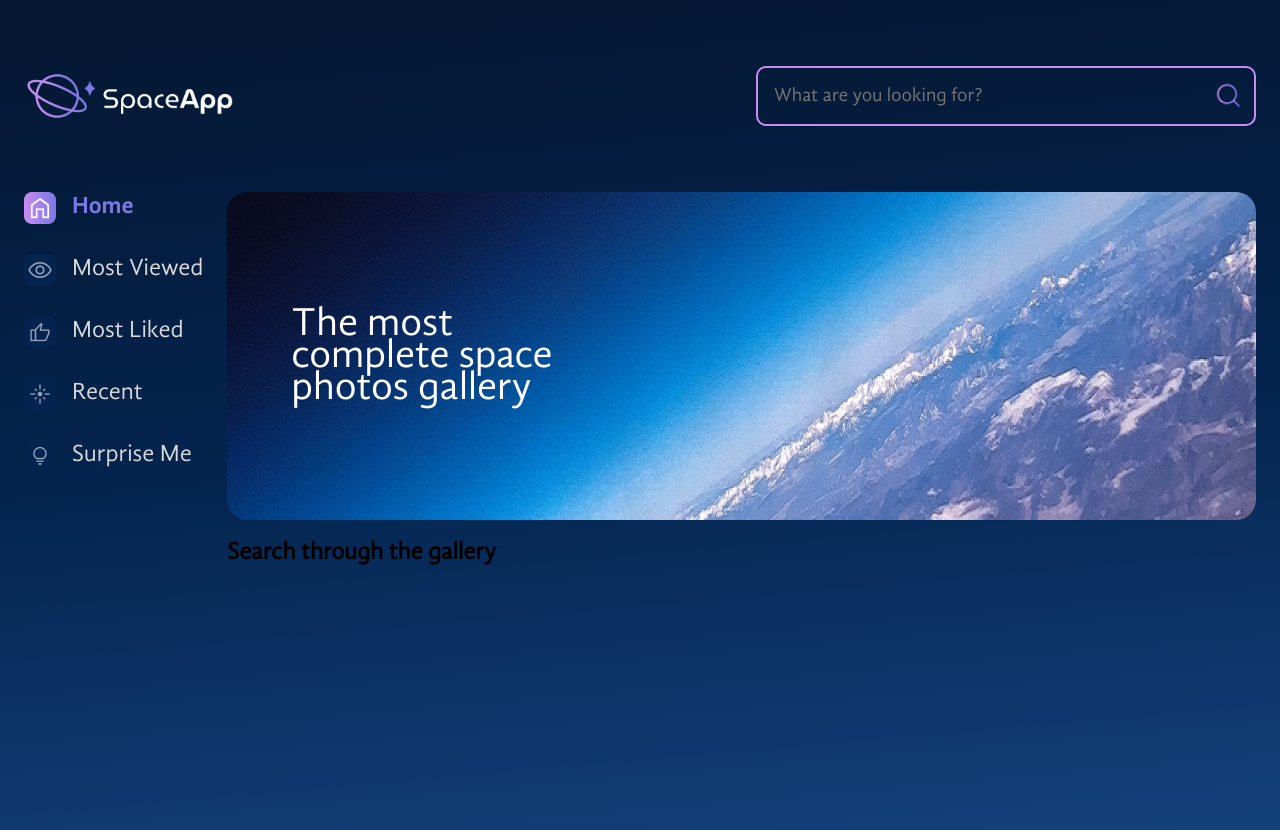
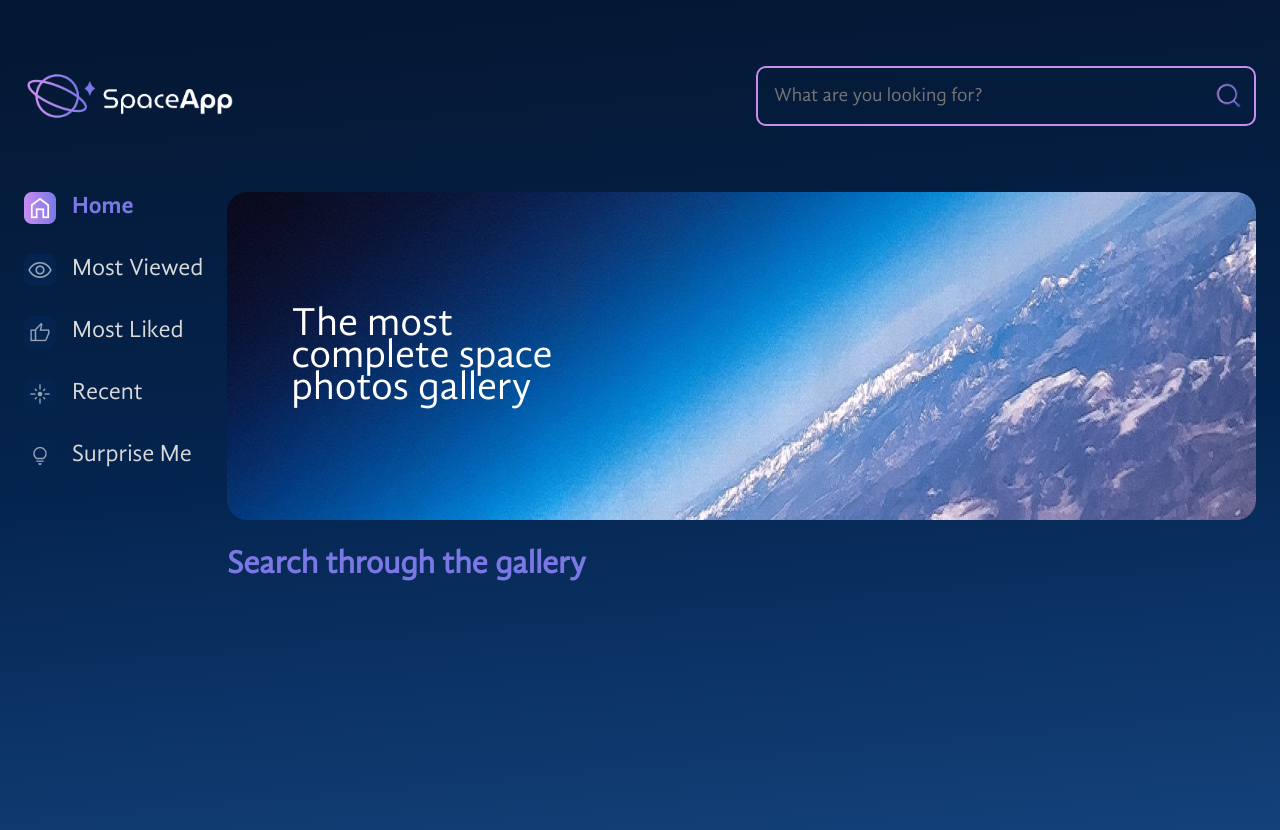
Before and after one commit to AbrahamOliden/react-space, a React (Vite) app: page / in a window 1280 px wide. Shown: the top 830 px of the page. Built offline with nearby package versions, Linux system fonts and the light colour scheme.

Commit message:
import Title component

```diff
--- a/src/components/Gallery/index.jsx
+++ b/src/components/Gallery/index.jsx
@@ -1,8 +1,9 @@
 import styled from "styled-components";
+import Title from "../Title";
 
 function Gallery() {
     return (
-        <h2>Search through the gallery</h2>
+        <Title>Search through the gallery</Title>
     );
 };
 
```
